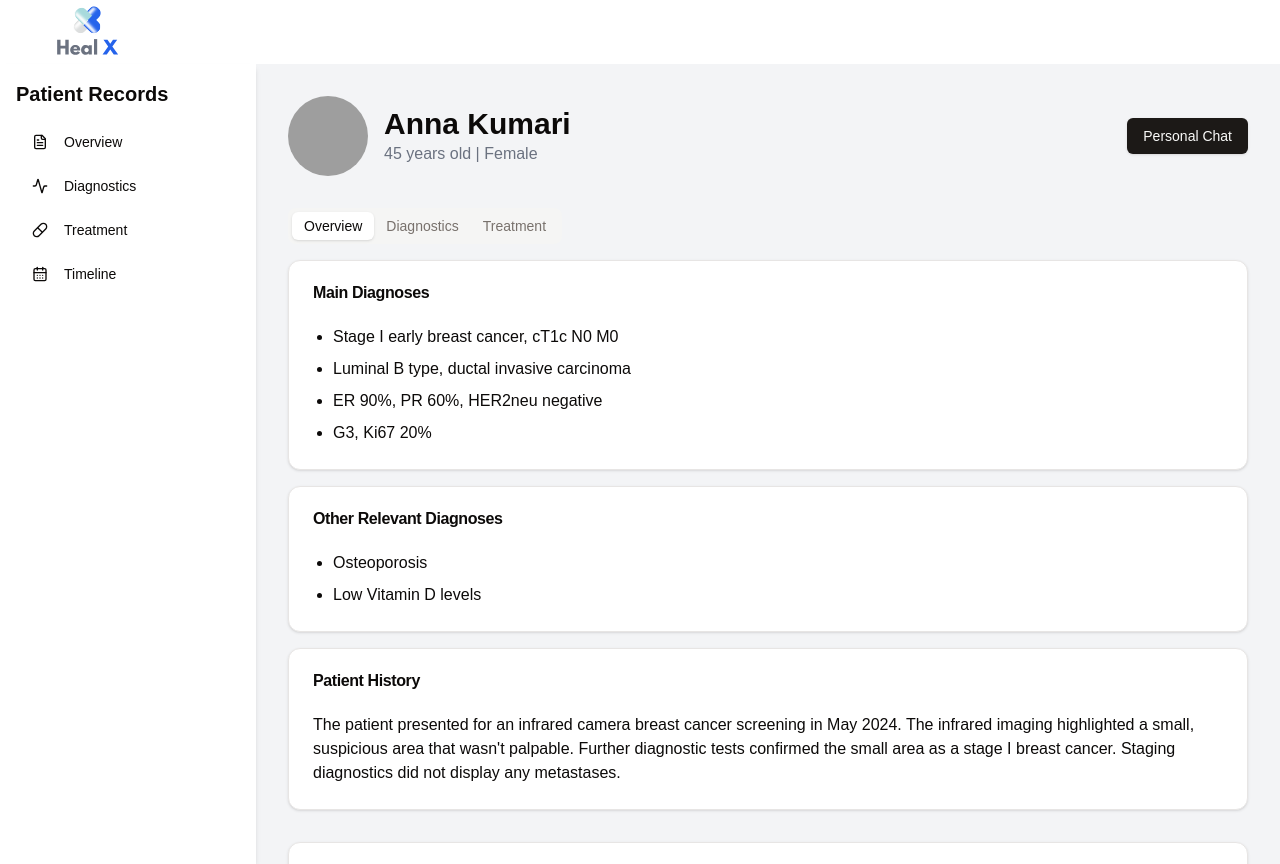
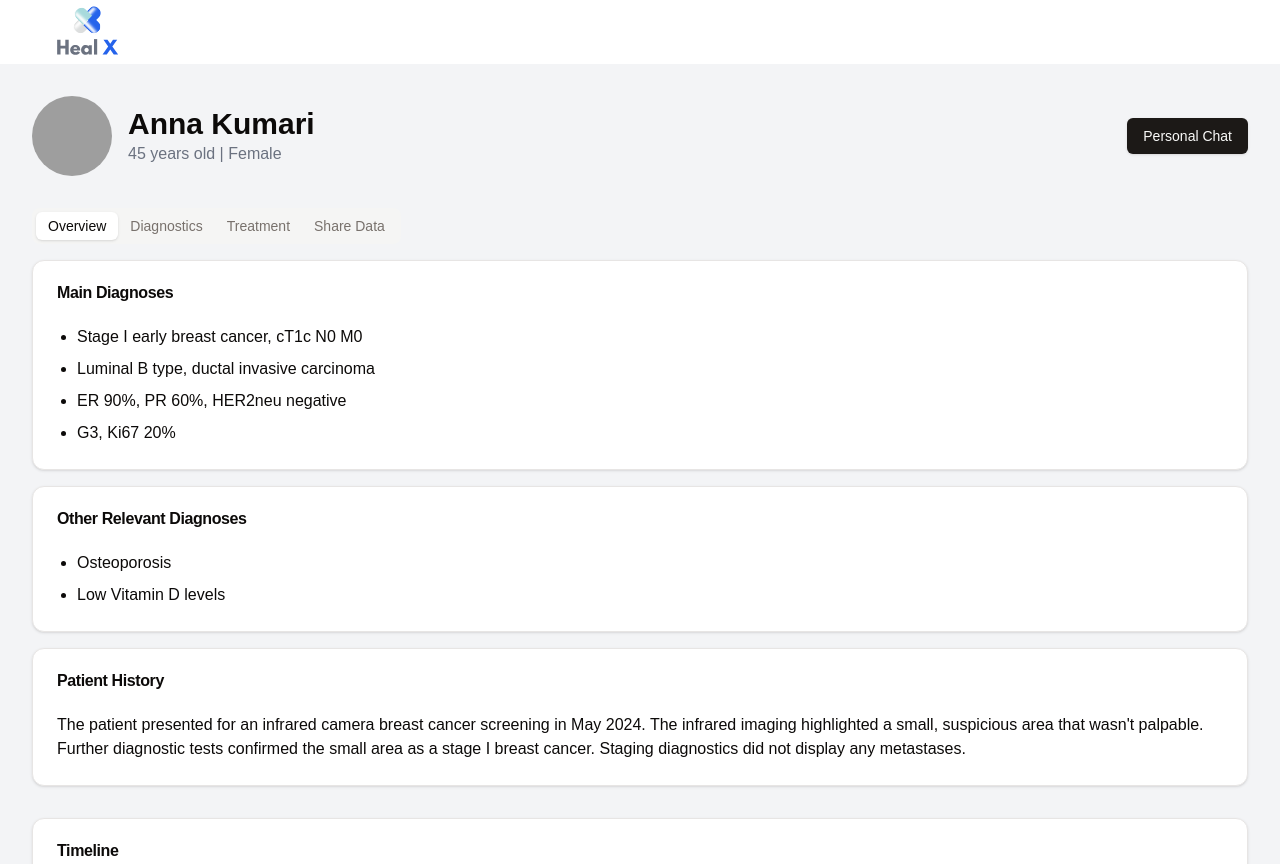
Before and after one commit to Tim-Haboldt/PatientPowerPack, a Next.js app: page /dashboard in a window 1280 px wide. Built offline with nearby package versions, Linux system fonts and the light colour scheme; grey boxes are pictures that could not be loaded.

Commit message:
[FIN] Link share doctor patient

```diff
--- a/src/app/dashboard/page.tsx
+++ b/src/app/dashboard/page.tsx
@@ -20,45 +20,13 @@ import {
     ChevronRight,
 } from "lucide-react";
 import Link from "next/link";
+import Image from "next/image";
 
 export default function PatientDashboard() {
     const [activeTab, setActiveTab] = useState("overview");
 
     return (
         <div className="flex h-screen bg-gray-100">
-            {/* Sidebar */}
-            <div className="w-64 bg-white shadow-md">
-                <div className="p-4">
-                    <h2 className="text-xl font-bold mb-4">Patient Records</h2>
-                    <nav>
-                        <Button
-                            variant="ghost"
-                            className="w-full justify-start mb-2"
-                        >
-                            <FileText className="mr-2 h-4 w-4" /> Overview
-                        </Button>
-                        <Button
-                            variant="ghost"
-                            className="w-full justify-start mb-2"
-                        >
-                            <Activity className="mr-2 h-4 w-4" /> Diagnostics
-                        </Button>
-                        <Button
-                            variant="ghost"
-                            className="w-full justify-start mb-2"
-                        >
-                            <Pill className="mr-2 h-4 w-4" /> Treatment
-                        </Button>
-                        <Button
-                            variant="ghost"
-                            className="w-full justify-start"
-                        >
-                            <CalendarDays className="mr-2 h-4 w-4" /> Timeline
-                        </Button>
-                    </nav>
-                </div>
-            </div>
-
             {/* Main content */}
             <div className="flex-1 p-8 overflow-auto">
                 <header className="mb-8 flex items-center justify-between">
@@ -93,6 +61,7 @@ export default function PatientDashboard() {
                             Diagnostics
                         </TabsTrigger>
                         <TabsTrigger value="treatment">Treatment</TabsTrigger>
+                        <TabsTrigger value="share-data">Share Data</TabsTrigger>
                     </TabsList>
                     <TabsContent value="overview" className="space-y-4">
                         <Card>
@@ -226,6 +195,39 @@ export default function PatientDashboard() {
                             </CardContent>
                         </Card>
                     </TabsContent>
+                    <TabsContent value="share-data" className="space-y-4">
+                        <Card>
+                            <CardHeader>
+                                <CardTitle>Share you data</CardTitle>
+                            </CardHeader>
+                            <CardContent className="flex flex-col justify-center items-center">
+                                <h3 className="text-xl">
+                                    Share Data for relatives
+                                </h3>
+                                <Link href="/patient/24039/family">
+                                    <Image
+                                        src="/hospital.jpeg"
+                                        alt="hospital share link"
+                                        width="300"
+                                        height="300"
+                                    />
+                                </Link>
+                                <span className="mb-10">Code: 564738</span>
+                                <h3 className="text-xl">
+                                    Share Data for Hospitals/Doctors
+                                </h3>
+                                <Link href="/patient/24039/doctor">
+                                    <Image
+                                        src="/patient.jpeg"
+                                        alt="patient share link"
+                                        width="300"
+                                        height="300"
+                                    />
+                                </Link>
+                                <span>Code: 102938</span>
+                            </CardContent>
+                        </Card>
+                    </TabsContent>
                 </Tabs>
 
                 <Card className="mt-8">
```
Also changed, not shown: public/hospital.jpeg (added), public/patient.jpeg (added).
